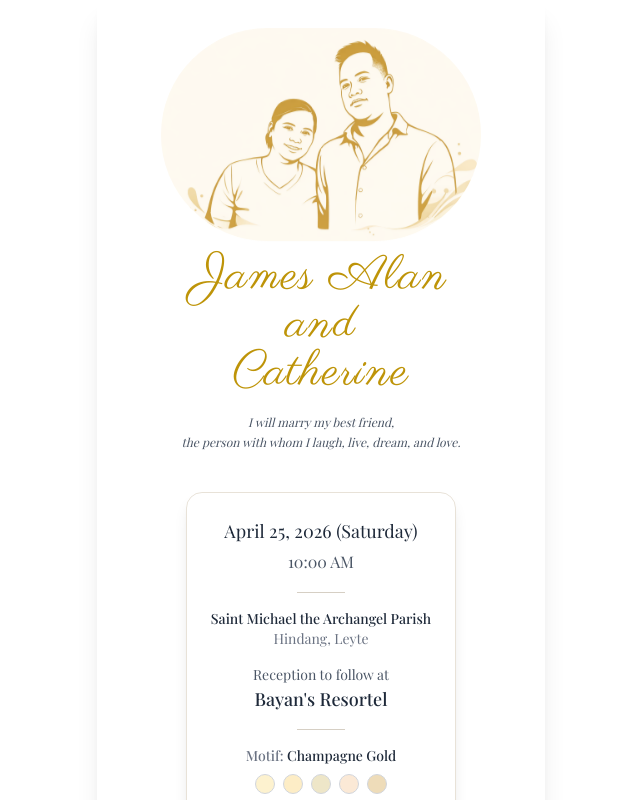
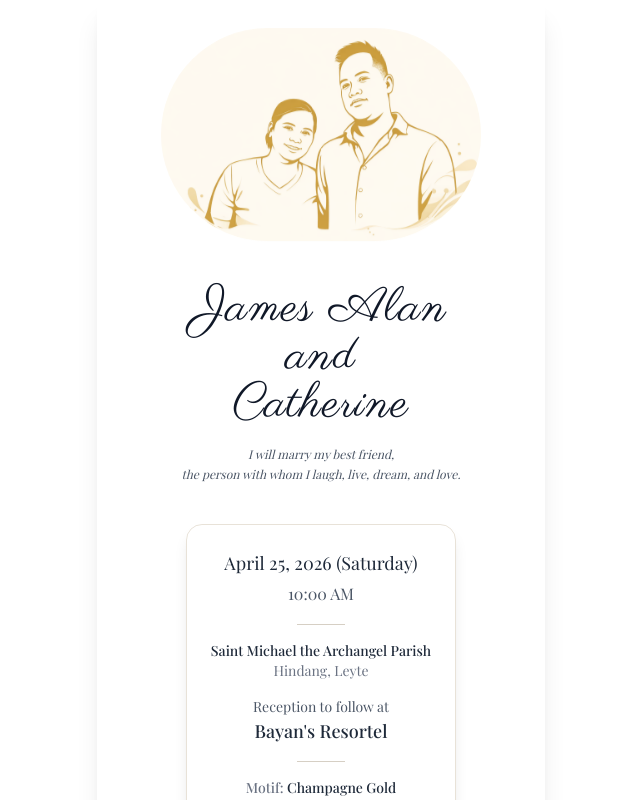
Before and after one commit to harocorcon/james-cath-nuptials, a Next.js app: page /invite/1 in a window 1280 px wide. Both pictures are taken after a click on the button "Open Invitation". Shown: the top 800 px of the page, without its empty margins (319-959 px from the left). Built offline with nearby package versions, Linux system fonts and the light colour scheme; a web font is replaced by a local one.

Commit message:
black texts

```diff
--- a/components/Hero.tsx
+++ b/components/Hero.tsx
@@ -31,7 +31,7 @@ export default function Hero({ name }: { name: string }) {
 
       {/* Names */}
 
-      <h1 className={`text-4xl md:text-5xl ${parisienne.className} tracking-wide text-[#be9408]`}>
+      <h1 className={`text-4xl md:text-5xl ${parisienne.className} tracking-wide text-gray-900 mt-8 font-bold`}>
         James Alan <br/> and <br/> Catherine
       </h1>
 
```
